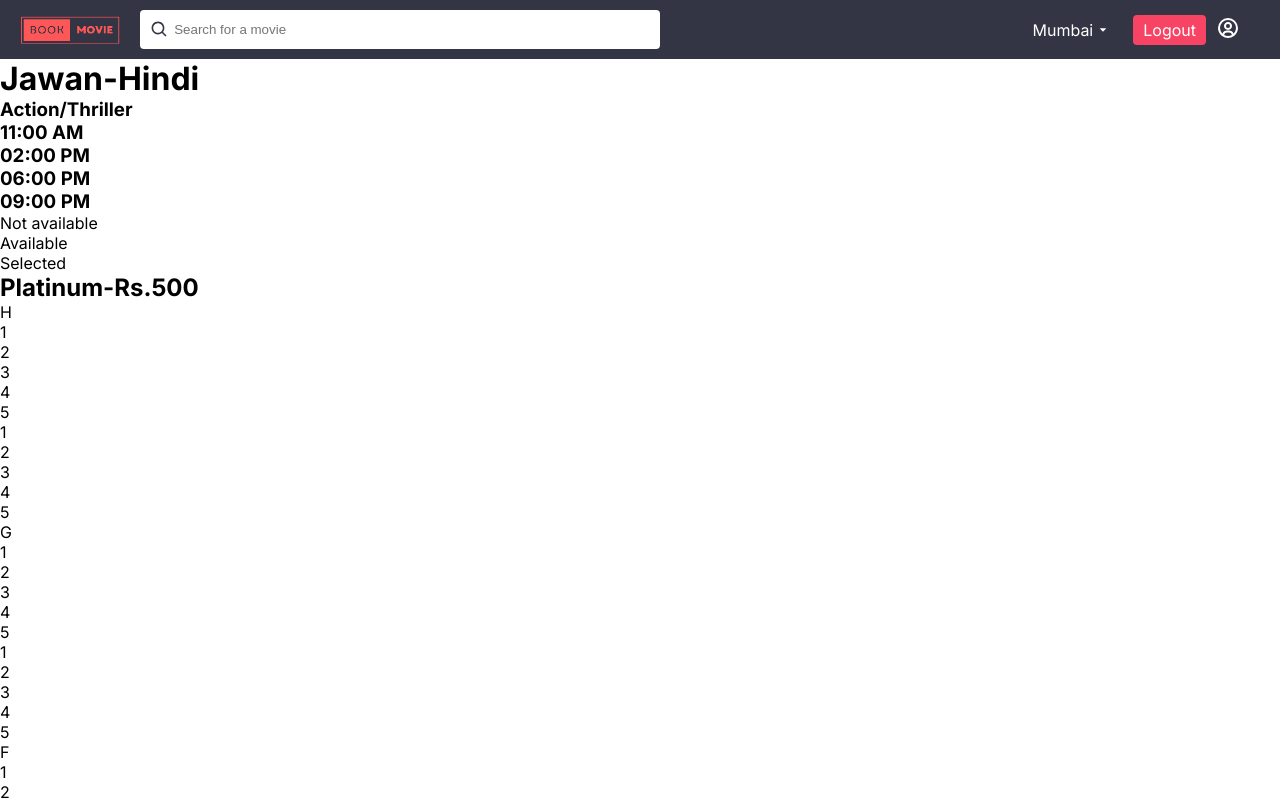
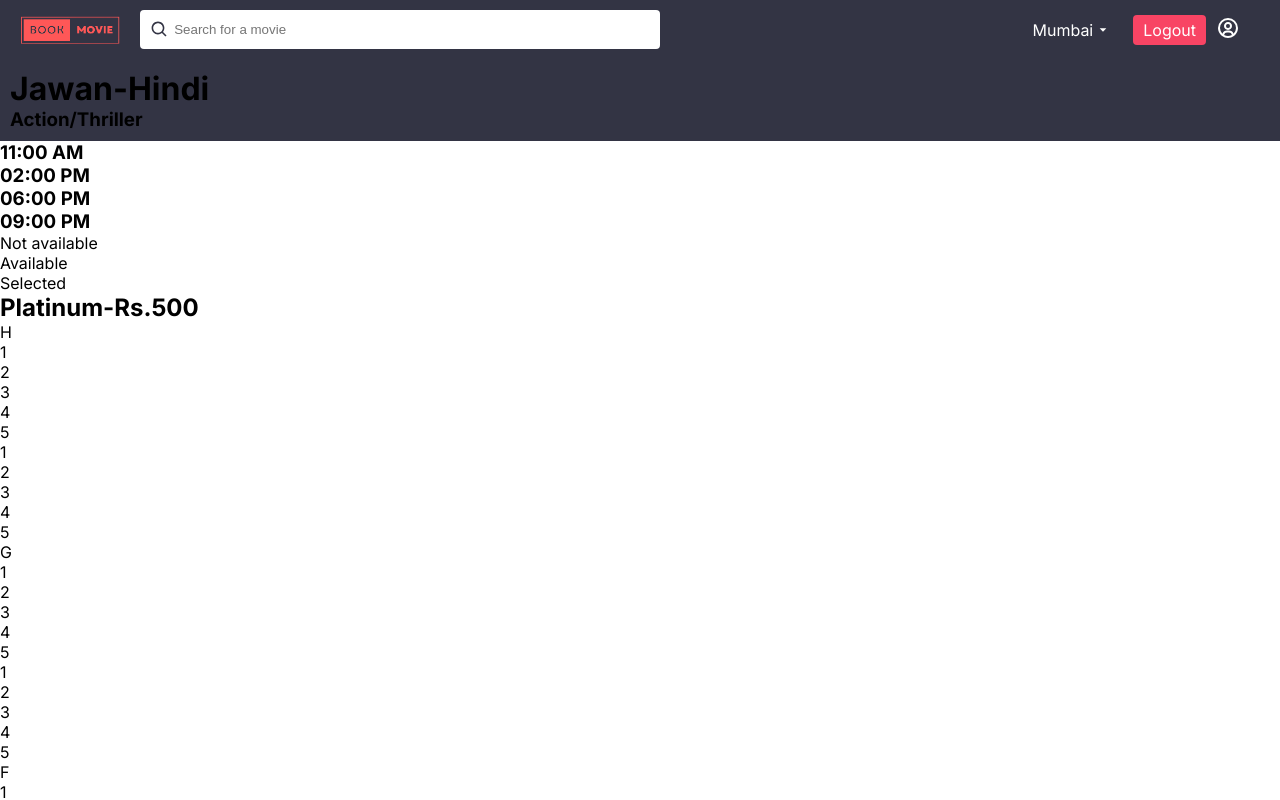
Before and after one commit to Tejavardhan0203/moviebooking, a Next.js app: page /1/movies/1/buytickets/Screen1 in a window 1280 px wide. Shown: the top 800 px of the page. Built offline with nearby package versions, Linux system fonts and the light colour scheme.

Commit message:
added css for screen page

```diff
--- a/src/app/[cityname]/movies/[moviename]/buytickets/[screen]/page.tsx
+++ b/src/app/[cityname]/movies/[moviename]/buytickets/[screen]/page.tsx
@@ -2271,7 +2271,7 @@
             <h1>{movie.moviename}-{movie.language}</h1>
             <h3>{movie.type}</h3>
         </div>
-      </div>
+        </div>
       <div className="selectseat">
             <div className="timecont">
                 {screen.timeslots.map((time:any,index:number) =>(
--- a/src/app/[cityname]/movies/[moviename]/buytickets/[screen]/selectseat.css
+++ b/src/app/[cityname]/movies/[moviename]/buytickets/[screen]/selectseat.css
@@ -0,0 +1,4 @@
+.selectseatpage .head {
+    background-color: var(--col2);
+    padding: 10px;
+}
```
